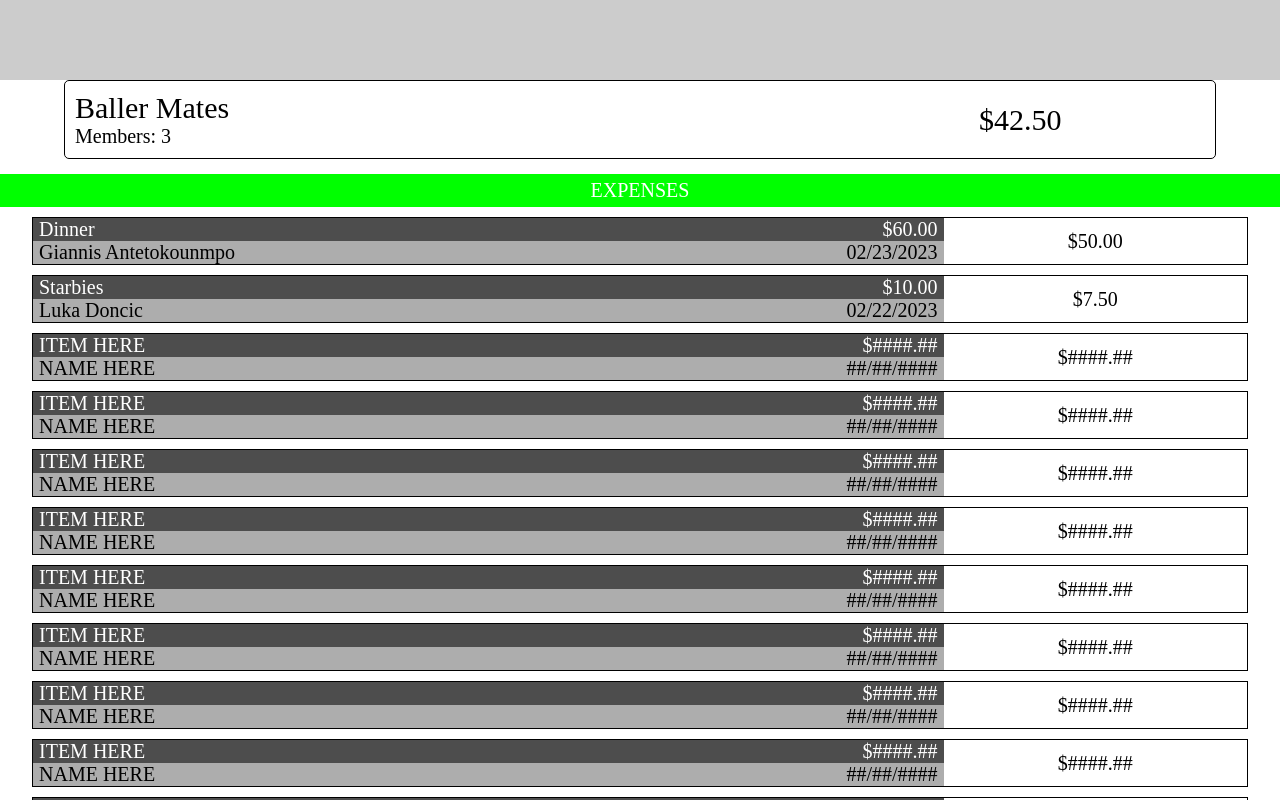
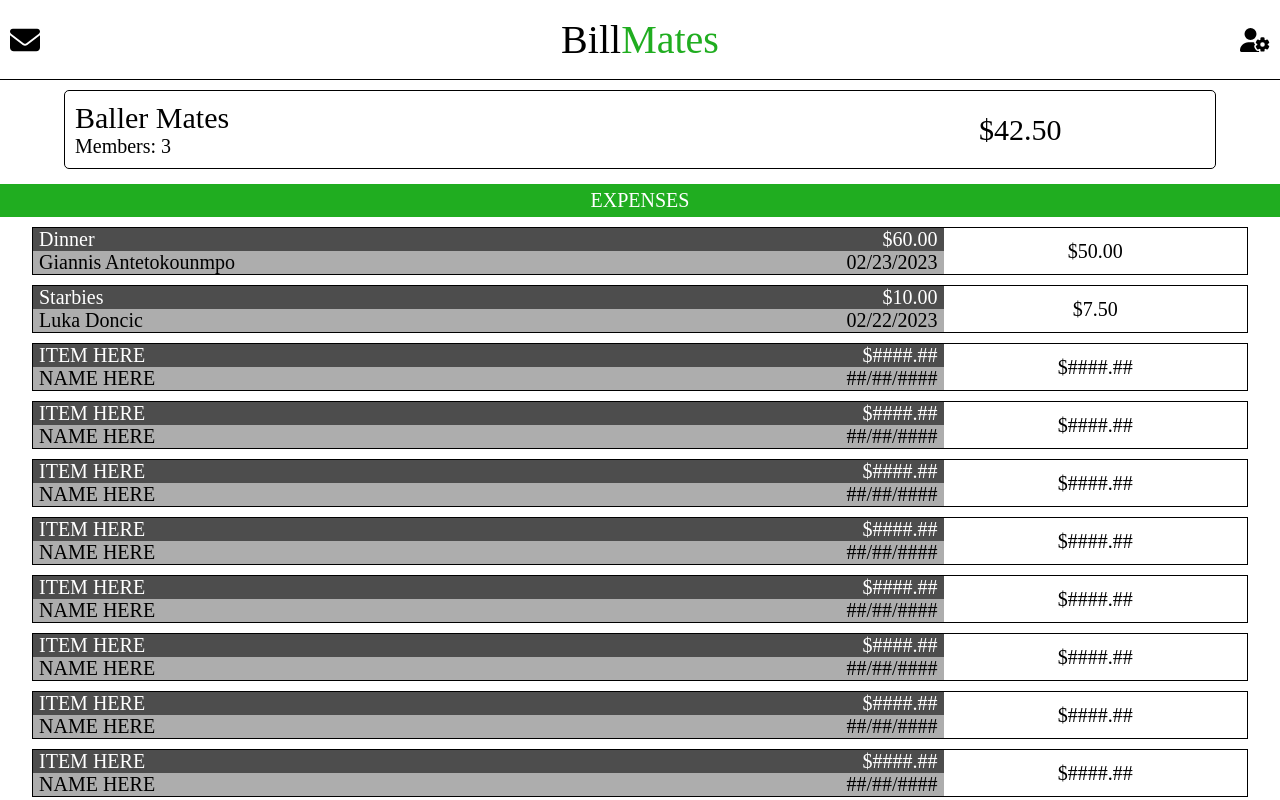
Before and after one commit to BillMates-CS307/BillMates-frontend, a Next.js app: page /Group in a window 1280 px wide. Built offline with nearby package versions, Linux system fonts and the light colour scheme.

Commit message:
Global Header
HTML and some styling for header on each page

```diff
--- /dev/null
+++ b/pages/Globals/Header.js
@@ -0,0 +1,16 @@
+export default function Header() {
+
+
+    return (
+        <>
+        <header>
+        <svg xmlns="http://www.w3.org/2000/svg" viewBox="0 0 512 512"><path fill="currentColor" d="M48 64C21.5 64 0 85.5 0 112c0 15.1 7.1 29.3 19.2 38.4L236.8 313.6c11.4 8.5 27 8.5 38.4 0L492.8 150.4c12.1-9.1 19.2-23.3 19.2-38.4c0-26.5-21.5-48-48-48H48zM0 176V384c0 35.3 28.7 64 64 64H448c35.3 0 64-28.7 64-64V176L294.4 339.2c-22.8 17.1-54 17.1-76.8 0L0 176z"/></svg>
+        <div>
+            <p>Bill</p><p>Mates</p>
+        </div>
+        <svg xmlns="http://www.w3.org/2000/svg" viewBox="0 0 640 512"><path fill="currentColor" d="M224 0a128 128 0 1 1 0 256A128 128 0 1 1 224 0zM178.3 304h91.4c11.8 0 23.4 1.2 34.5 3.3c-2.1 18.5 7.4 35.6 21.8 44.8c-16.6 10.6-26.7 31.6-20 53.3c4 12.9 9.4 25.5 16.4 37.6s15.2 23.1 24.4 33c15.7 16.9 39.6 18.4 57.2 8.7v.9c0 9.2 2.7 18.5 7.9 26.3H29.7C13.3 512 0 498.7 0 482.3C0 383.8 79.8 304 178.3 304zM436 218.2c0-7 4.5-13.3 11.3-14.8c10.5-2.4 21.5-3.7 32.7-3.7s22.2 1.3 32.7 3.7c6.8 1.5 11.3 7.8 11.3 14.8v30.6c7.9 3.4 15.4 7.7 22.3 12.8l24.9-14.3c6.1-3.5 13.7-2.7 18.5 2.4c7.6 8.1 14.3 17.2 20.1 27.2s10.3 20.4 13.5 31c2.1 6.7-1.1 13.7-7.2 17.2l-25 14.4c.4 4 .7 8.1 .7 12.3s-.2 8.2-.7 12.3l25 14.4c6.1 3.5 9.2 10.5 7.2 17.2c-3.3 10.6-7.8 21-13.5 31s-12.5 19.1-20.1 27.2c-4.8 5.1-12.5 5.9-18.5 2.4l-24.9-14.3c-6.9 5.1-14.3 9.4-22.3 12.8l0 30.6c0 7-4.5 13.3-11.3 14.8c-10.5 2.4-21.5 3.7-32.7 3.7s-22.2-1.3-32.7-3.7c-6.8-1.5-11.3-7.8-11.3-14.8V454.8c-8-3.4-15.6-7.7-22.5-12.9l-24.7 14.3c-6.1 3.5-13.7 2.7-18.5-2.4c-7.6-8.1-14.3-17.2-20.1-27.2s-10.3-20.4-13.5-31c-2.1-6.7 1.1-13.7 7.2-17.2l24.8-14.3c-.4-4.1-.7-8.2-.7-12.4s.2-8.3 .7-12.4L343.8 325c-6.1-3.5-9.2-10.5-7.2-17.2c3.3-10.6 7.7-21 13.5-31s12.5-19.1 20.1-27.2c4.8-5.1 12.4-5.9 18.5-2.4l24.8 14.3c6.9-5.1 14.5-9.4 22.5-12.9V218.2zm92.1 133.5a48.1 48.1 0 1 0 -96.1 0 48.1 48.1 0 1 0 96.1 0z"/></svg>
+        </header>
+        </>
+    );
+
+}
--- a/pages/Group.js
+++ b/pages/Group.js
@@ -2,6 +2,7 @@ import Head from 'next/head'
 import Image from 'next/image'
 import { Inter } from '@next/font/google'
 import styles from '@/styles/Group.module.css'
+import Header from './Globals/Header.js'
 
 export default function Group () {
 
@@ -10,6 +11,7 @@ export default function Group () {
 
 return (
 <>
+<Header></Header>
 <main className={styles.main}>
     <div className={styles.group_heading}>
         <div className={styles.group_info}>
--- a/styles/Group.module.css
+++ b/styles/Group.module.css
@@ -1,8 +1,6 @@
 .main {
     width: 100vw;
     height: 90vh;
-    top: 10vh;
-    position: absolute;
     background: #FFF;
     display: grid;
     grid-template-rows: min-content 1fr;
@@ -12,7 +10,7 @@
     width: 100%;
     position: relative;
     display: block;
-    margin-bottom: 10px;
+    margin: 10px 0;
 }
 
 .group_info {
@@ -43,7 +41,7 @@
 .banner {
     width: 100%;
     margin-top: 15px;
-    background-color: #0f0;
+    background-color: #20AD20;
     text-align: center;
     padding: 5px 0;
 }
--- a/styles/globals.css
+++ b/styles/globals.css
@@ -105,6 +105,40 @@ a {
   text-decoration: none;
 }
 
+header {
+  width: 100vw;
+  padding: 10px;
+  border-bottom: 1px solid #000;
+  background-color: #FFF;
+  display: grid;
+  grid-template-columns: 30px 1fr 30px;
+  height: 10vh;
+  align-items: center;
+}
+
+header svg {
+  width: 30px;
+  height: 30px;
+}
+
+header div {
+  text-align: center;
+}
+
+header div p {
+  display: inline-block;
+  font-size: 2rem;
+  color: #20AD20;
+}
+
+header div p:first-of-type {
+  color: #000;
+}
+
+header svg {
+  color : #000;
+}
+
 @media (prefers-color-scheme: dark) {
   html {
     color-scheme: dark;
```
Also changed, not shown: pages/Globals/Header_Form.js (added, +19 -0 lines).
